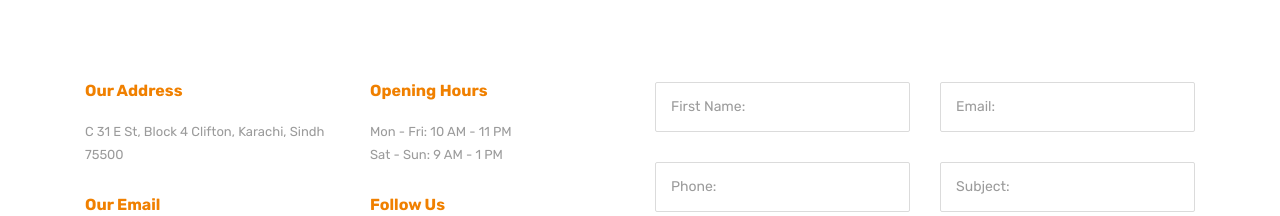
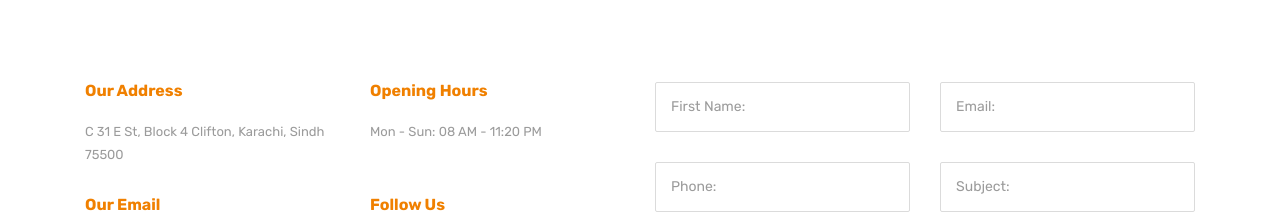
Before and after one commit to waasimAnsari786/collete-new, a plain HTML site: page contacts.html in a window 1280 px wide. Shown: the part 1080-1296 px from the top of the page. Drawn offline with Linux system fonts and the light colour scheme.

Commit message:
Update contact hours in contacts.html to reflect new schedule: Mon - Sun: 08 AM - 11:20 PM.

```diff
--- a/contacts.html
+++ b/contacts.html
@@ -166,8 +166,7 @@
                   <div class="contact-box">
                     <h6 class="contact__box-title org-clr">Opening Hours</h6>
                     <ul class="contact__box-list list-unstyled">
-                      <li>Mon - Fri: 10 AM - 11 PM</li>
-                      <li>Sat - Sun: 9 AM - 1 PM</li>
+                      <li>Mon - Sun: 08 AM - 11:20 PM</li>
                     </ul>
                   </div>
                 </div>
```
